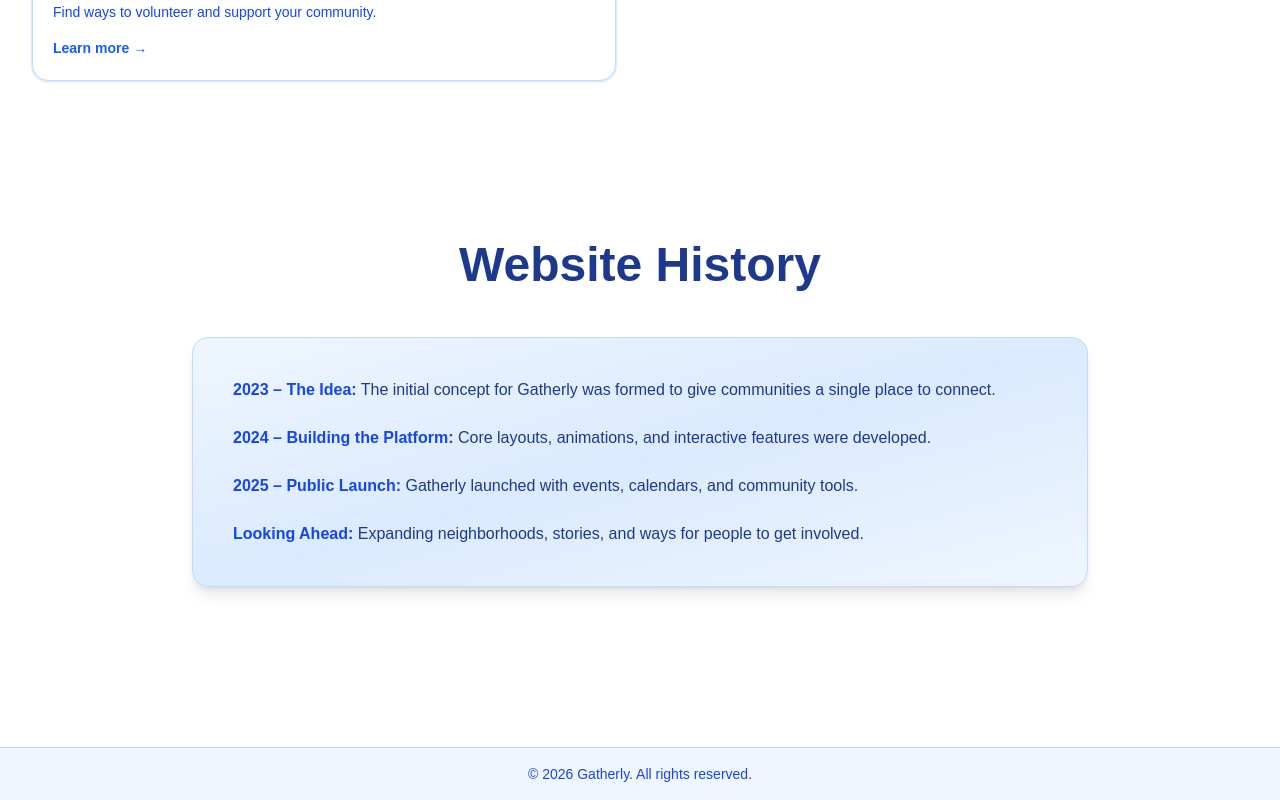
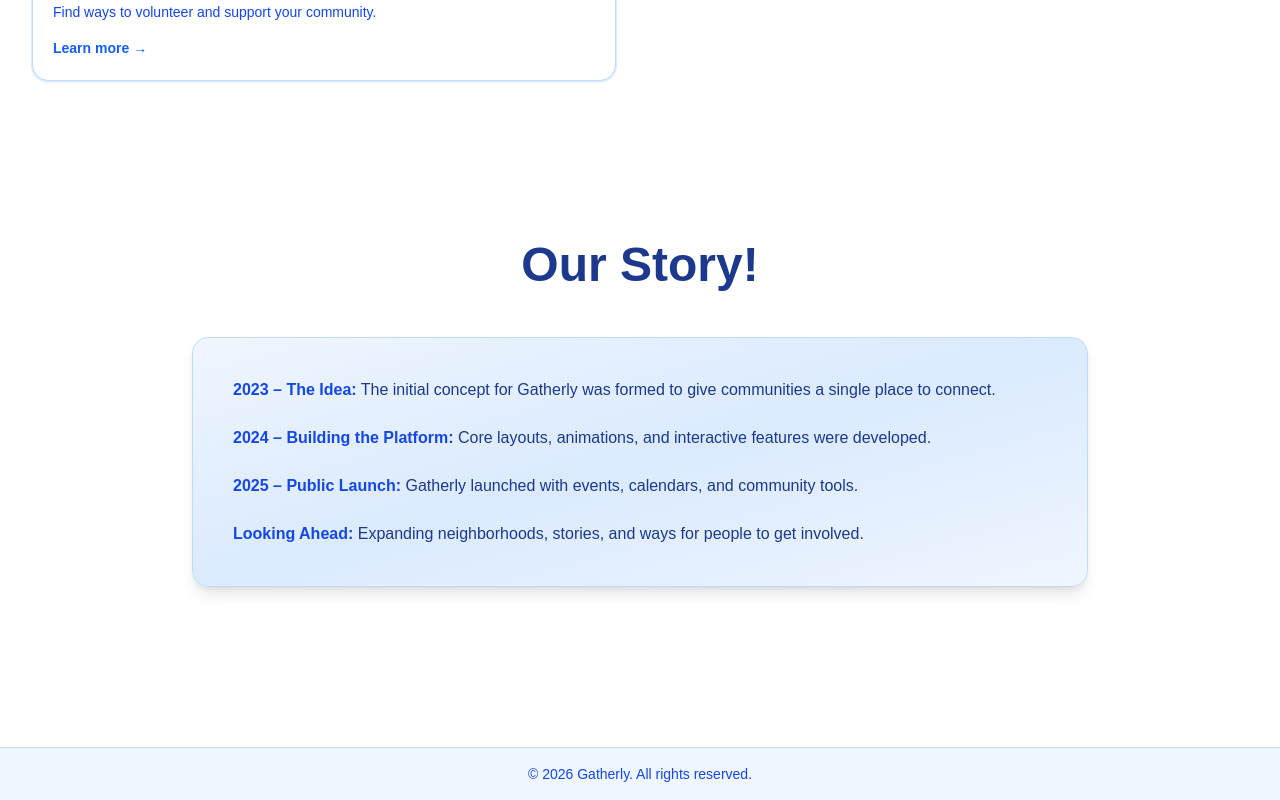
Before and after one commit to TSA-Group/tsa_group_starter, a Next.js app: page / in a window 1280 px wide. Shown: the part 2121-2921 px from the top of the page. Built offline with nearby package versions, Linux system fonts and the light colour scheme.

Commit message:
Update page.tsx

```diff
--- a/app/page.tsx
+++ b/app/page.tsx
@@ -430,7 +430,7 @@ export default function Home() {
       {/* WEBSITE HISTORY SECTION */}
       <section className="w-full mt-40 mb-40 px-6">
         <h2 className="text-4xl sm:text-5xl font-extrabold text-blue-900 text-center mb-12">
-          Website History
+          Our Story!
         </h2>
 
         <div className="w-full max-w-4xl mx-auto p-10 rounded-2xl shadow-lg text-blue-900
```
